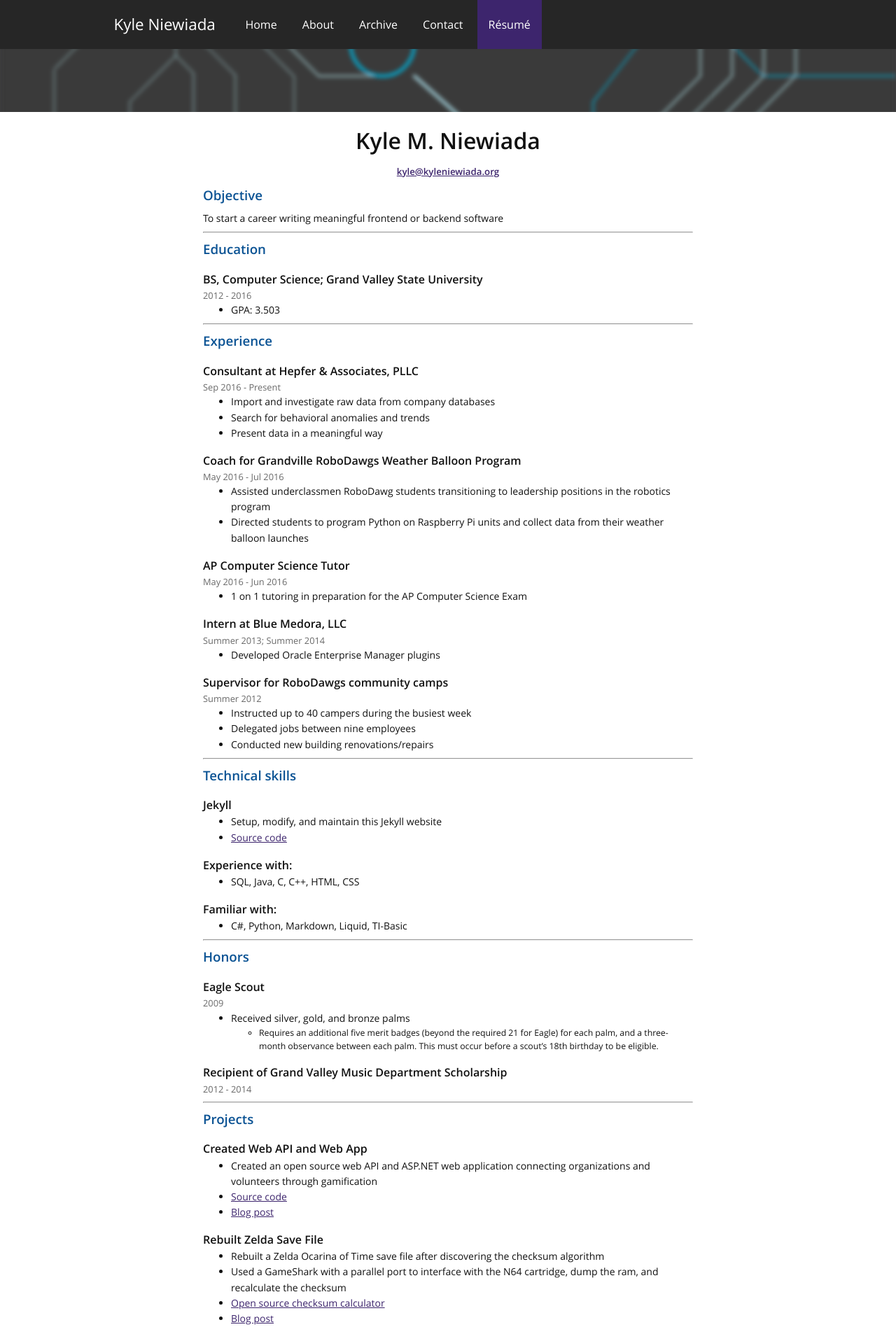
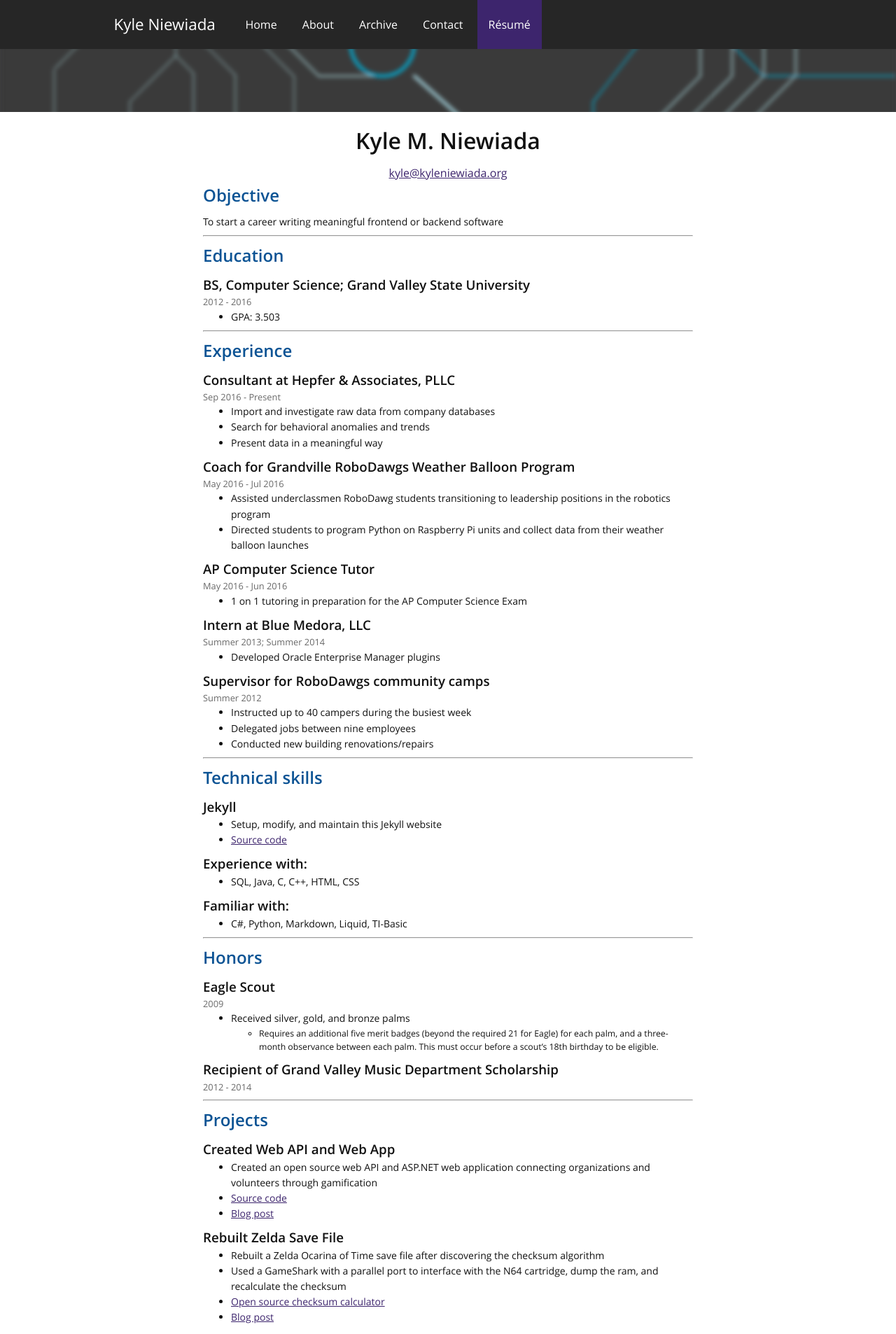
Before and after one commit to aav7fl/website-legacy, a Jekyll site: the page built from _pages/resume.md, in a window 1280 px wide. Shown: the top 1906 px of the page at 70% size. Built offline with Jekyll 4.4.1, drawn with Linux system fonts in a browser that asks for light colours.

Commit message:
Improve style for resume

```diff
--- a/_pages/resume.md
+++ b/_pages/resume.md
@@ -11,21 +11,20 @@ seo:
 regenerate: true
 permalink: /resume/
 ---
+<header>
+<h1>{{page.author | default: site.author }}</h1>
+<a href="mailto:{{ page.email }}">{{ page.email }}</a>
+</header>
 
-# {{page.author | default: site.author }}
-
-##### [{{ page.email }}](mailto:{{ page.email }})
-
-
-### Objective
+## Objective
 
 To start a career writing meaningful frontend or backend software
 
 ---
 
-### Education
+## Education
 
-#### BS, Computer Science; Grand Valley State University
+### BS, Computer Science; Grand Valley State University
 
 <div class="date">2012 - 2016</div>
 
@@ -33,9 +32,9 @@ To start a career writing meaningful frontend or backend software
 
 ---
 
-### Experience
+## Experience
 
-#### Consultant at Hepfer & Associates, PLLC
+### Consultant at Hepfer & Associates, PLLC
 
 <div class="date">Sep 2016 - Present</div>
 
@@ -43,7 +42,7 @@ To start a career writing meaningful frontend or backend software
 - Search for behavioral anomalies and trends
 - Present data in a meaningful way
 
-#### Coach for Grandville RoboDawgs Weather Balloon Program
+### Coach for Grandville RoboDawgs Weather Balloon Program
 
 <div class="date">May 2016 - Jul 2016</div>
 
@@ -51,19 +50,19 @@ To start a career writing meaningful frontend or backend software
 - Assisted underclassmen RoboDawg students transitioning to leadership positions in the robotics program
 - Directed students to program Python on Raspberry Pi units and collect data from their weather balloon launches
 
-#### AP Computer Science Tutor
+### AP Computer Science Tutor
 
 <div class="date">May 2016 - Jun 2016</div>
 
 - 1 on 1 tutoring in preparation for the AP Computer Science Exam
 
-#### Intern at Blue Medora, LLC
+### Intern at Blue Medora, LLC
 
 <div class="date">Summer 2013; Summer 2014</div>
 
 - Developed Oracle Enterprise Manager plugins
 
-#### Supervisor for RoboDawgs community camps
+### Supervisor for RoboDawgs community camps
 
 <div class="date">Summer 2012</div>
 
@@ -73,61 +72,61 @@ To start a career writing meaningful frontend or backend software
 
 ---
 
-### Technical skills
+## Technical skills
 
-#### Jekyll
+### Jekyll
 
 - Setup, modify, and maintain this Jekyll website
 - [Source code](https://github.com/aav7fl/aav7fl.github.io)
 
-#### Experience with:
+### Experience with:
 
 - SQL, Java, C, C++, HTML, CSS
 
-#### Familiar with:
+### Familiar with:
 
 - C#, Python, Markdown, Liquid, TI-Basic
 
 ---
 
-### Honors
+## Honors
 
-#### Eagle Scout
+### Eagle Scout
 
 <div class="date">2009</div>
 
 - Received silver, gold, and bronze palms
   - Requires an additional five merit badges (beyond the required 21 for Eagle) for each palm, and a three-month observance between each palm. This must occur before a scout's 18th birthday to be eligible.
 
-#### Recipient of Grand Valley Music Department Scholarship
+### Recipient of Grand Valley Music Department Scholarship
 
 <div class="date">2012 - 2014</div>
 
 ---
 
-### Projects
+## Projects
 
-#### Created Web API and Web App
+### Created Web API and Web App
 
 - Created an open source web API and ASP.NET web application connecting organizations and volunteers through gamification
 - [Source code](https://github.com/aav7fl/GVSU-capstone-project)
 - [Blog post](/blog/2016/04/charma-gamifying-volunteer-process/)
 
-#### Rebuilt Zelda Save File
+### Rebuilt Zelda Save File
 
 - Rebuilt a Zelda Ocarina of Time save file after discovering the checksum algorithm
 - Used a GameShark with a parallel port to interface with the N64 cartridge, dump the ram, and recalculate the checksum
 - [Open source checksum calculator](https://github.com/Vi1i/OcarinaChecksumChecker)
 - [Blog post](/blog/2015/04/transferring-n64-saves/)
 
-#### Restoration with 3D Printing
+### Restoration with 3D Printing
 
 - Restored a vintage amplifier using 3D printing
 - An old piece for my 1970s amplifier broke and I used 3D printing to complement my restoration project
 - [Blog post](/blog/2013/09/restoring-vintage-with-3d-printing/)
 
 
-#### Reverse Engineered my Desk Remote
+### Reverse Engineered my Desk Remote
 
 - Reverse engineered remote codes to my Steelcase electric desk
 - Discovered and documented the remote codes with explanations to each setting
@@ -135,21 +134,21 @@ To start a career writing meaningful frontend or backend software
 
 ---
 
-### Activities
+## Activities
 
-#### University Arts Chorale & Cantate Chamber Ensemble
+### University Arts Chorale & Cantate Chamber Ensemble
 
 <div class="date">2012 - 2014</div>
 
-#### Grand Valley Computing Club
+### Grand Valley Computing Club
 
 <div class="date">2012 - 2013</div>
 
-#### Piano
+### Piano
 
 <div class="date">2002 - 2013</div>
 
-#### Volunteer at Festival of the Arts Screen Printing
+### Volunteer at Festival of the Arts Screen Printing
 
 <div class="date">Summer 2013 - Summer 2016</div>
 
--- a/_sass/__base.scss
+++ b/_sass/__base.scss
@@ -61,7 +61,7 @@ LIST STYLING
 /***************
 POST LIST STYLING
 ***************/
-.posts {
+.post-list {
 	li {
 		margin-bottom: 4rem;
 		position: relative;
@@ -85,7 +85,6 @@ POST LIST STYLING
 
 		.date {
 			color: $dim-grey;
-			font-weight: 300;
 			font-size: .8em;
 		}
 	}
--- a/_sass/_resume.scss
+++ b/_sass/_resume.scss
@@ -2,14 +2,13 @@
 RESUME STYLING
 ***************/
 .resume {
-  h1, h5 {
+  header {
     text-align: center;
   }
-  h3 {
+  h2 {
     color: $resume-accent;
   }
-  h4 {
-    margin-top: 1em;
+  h3 {
     margin-bottom: 0;
   }
   p, ul, ol, dl {
--- a/index.html
+++ b/index.html
@@ -9,7 +9,7 @@ redirect_from:
 ---
 
 <div class="home" id="home">
-  <ul class="posts no-list">
+  <ul class="post-list no-list">
     {% for post in paginator.posts %}
       <li>
         <div class="title-meta"><span class="left">{{ post.date | date: '%B %d, %Y' }}</span><span class="right">{{ post.tag | capitalize}}</span></div>
```
